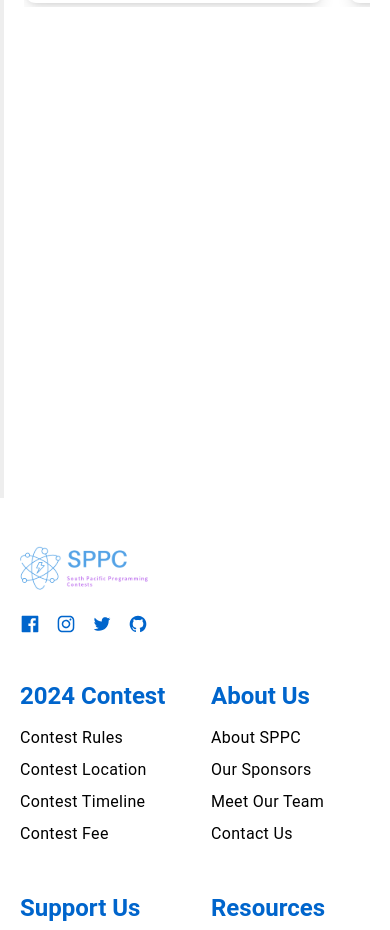
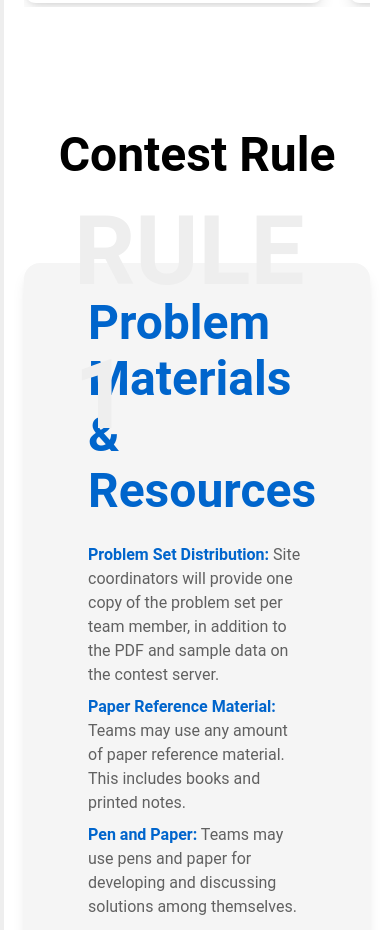
Before and after one commit to tranducanh2111/sppc-contest, a Next.js app: page /rules in a window 390 px wide. Shown: the part 1060-1990 px from the top of the page. Built offline with nearby package versions, Linux system fonts and the light colour scheme; no server answers.

Commit message:
responsive component/rules/contest-rule

```diff
--- /dev/null
+++ b/src/components/RuleCard.tsx
@@ -0,0 +1,38 @@
+// components/RuleCard.js
+import React from 'react';
+
+interface Detail
+{
+    heading: string;
+    description: string;
+}
+
+interface RuleCardProps
+{
+    ruleNumber: number;
+    title: string;
+    details: Detail[];
+}
+
+const RuleCard: React.FC<RuleCardProps> = ({ ruleNumber, title, details }) => {
+  return (
+    <div className="relative flex flex-col lg:items-center lg:grid lg:grid-cols-3 bg-gray-100 gap-[1.5rem] py-[2rem] px-[4rem] rounded-[16px] shadow-lg mb-[0.75rem]">
+        <p className="absolute -top-[84px] left-[50px] text-[96px] font-bold text-gray-200">
+            RULE {ruleNumber}
+        </p>
+        <h2 className="text-h2 text-primary lg:col-span-1">{title}</h2>
+        <div className='lg:col-span-2'>
+            <ul className="flex flex-wrap gap-[0.5rem]">
+                {details.map((detail, index) => (
+                    <li key={index} className="inline">
+                        <p className="text-gray-700"><span className='text-primary font-semibold'>{detail.heading}:</span> {detail.description}</p>
+                    </li>
+                ))}
+            </ul>
+        </div>
+
+    </div>
+  );
+};
+
+export default RuleCard;
--- /dev/null
+++ b/src/page-sections/Rules/RuleSection.tsx
@@ -0,0 +1,18 @@
+import React from 'react'
+import RuleCard from '@/components/RuleCard'
+import cardData from '@/sample_data/contestRule.json'
+
+const RuleSection: React.FC = () => {
+    return (
+        <section className="">
+            <h2 className='text-h2 text-center'>Contest Rule</h2>
+            <div className='mt-[80px] flex flex-col gap-y-[80px]'>
+                {cardData.map((card, index) => (
+                    <RuleCard key={index} ruleNumber={index + 1} title={card.title} details={card.details} />
+                ))}
+            </div>
+        </section>
+    )
+}
+
+export default RuleSection
--- a/src/pages/rules.tsx
+++ b/src/pages/rules.tsx
@@ -3,6 +3,7 @@ import Head from 'next/head'
 // Components
 import HeroSection from '@/page-sections/Rules/HeroSection'
 import EligibilitySection from '@/page-sections/Rules/EligibilitySection'
+import RuleSection from '@/page-sections/Rules/RuleSection'
 
 const RulesPage: React.FC = () => {
     return (
@@ -15,6 +16,9 @@ const RulesPage: React.FC = () => {
                     <HeroSection />
                 </div>
                 <EligibilitySection />
+                <div className="max-w-[1170px] flex flex-col mx-auto mt-20 md:mt-[2rem] mb-20 gap-[80px] px-5">
+                    <RuleSection />
+                </div>
             </div>
         </Fragment>
     )
--- /dev/null
+++ b/src/sample_data/contestRule.json
@@ -0,0 +1,64 @@
+[
+    {
+        "id": 1,
+        "title": "Problem Materials & Resources",
+        "details": [
+            {
+            "heading": "Problem Set Distribution",
+            "description": "Site coordinators will provide one copy of the problem set per team member, in addition to the PDF and sample data on the contest server."
+            },
+            {
+            "heading": "Paper Reference Material",
+            "description": "Teams may use any amount of paper reference material. This includes books and printed notes."
+            },
+            {
+            "heading": "Pen and Paper",
+            "description": "Teams may use pens and paper for developing and discussing solutions among themselves."
+            },
+            {
+            "heading": "Printing Code",
+            "description": "Teams may print code from their computer. Site coordinators should make a best effort to ensure this is supported."
+            }
+        ]
+    },
+    {
+        "id": 2,
+        "title": "Equipment Usage",
+        "details": [
+            {
+            "heading": "Single Computer",
+            "description": "Teams must use only one computer, one keyboard, and one monitor."
+            },
+            {
+            "heading": "Provided Devices",
+            "description": "Teams competing at a live site must use only the devices provided and cannot bring their own."
+            },
+            {
+            "heading": "Remote Teams",
+            "description": "The only exception is for unofficial teams competing remotely, who should use their own devices and arrange an informal system to claim and unclaim use of the keyboard."
+            }
+        ]
+    },
+    {
+        "id": 3,
+        "title": "Internet & Software",
+        "details": [
+            {
+            "heading": "Problem Set Distribution",
+            "description": "Site coordinators will provide one copy of the problem set per team member, in addition to the PDF and sample data on the contest server."
+            },
+            {
+            "heading": "Paper Reference Material",
+            "description": "Teams may use any amount of paper reference material. This includes books and printed notes."
+            },
+            {
+            "heading": "Pen and Paper",
+            "description": "Teams may use pens and paper for developing and discussing solutions among themselves."
+            },
+            {
+            "heading": "Printing Code",
+            "description": "Teams may print code from their computer. Site coordinators should make a best effort to ensure this is supported."
+            }
+        ]
+    }
+]
```
